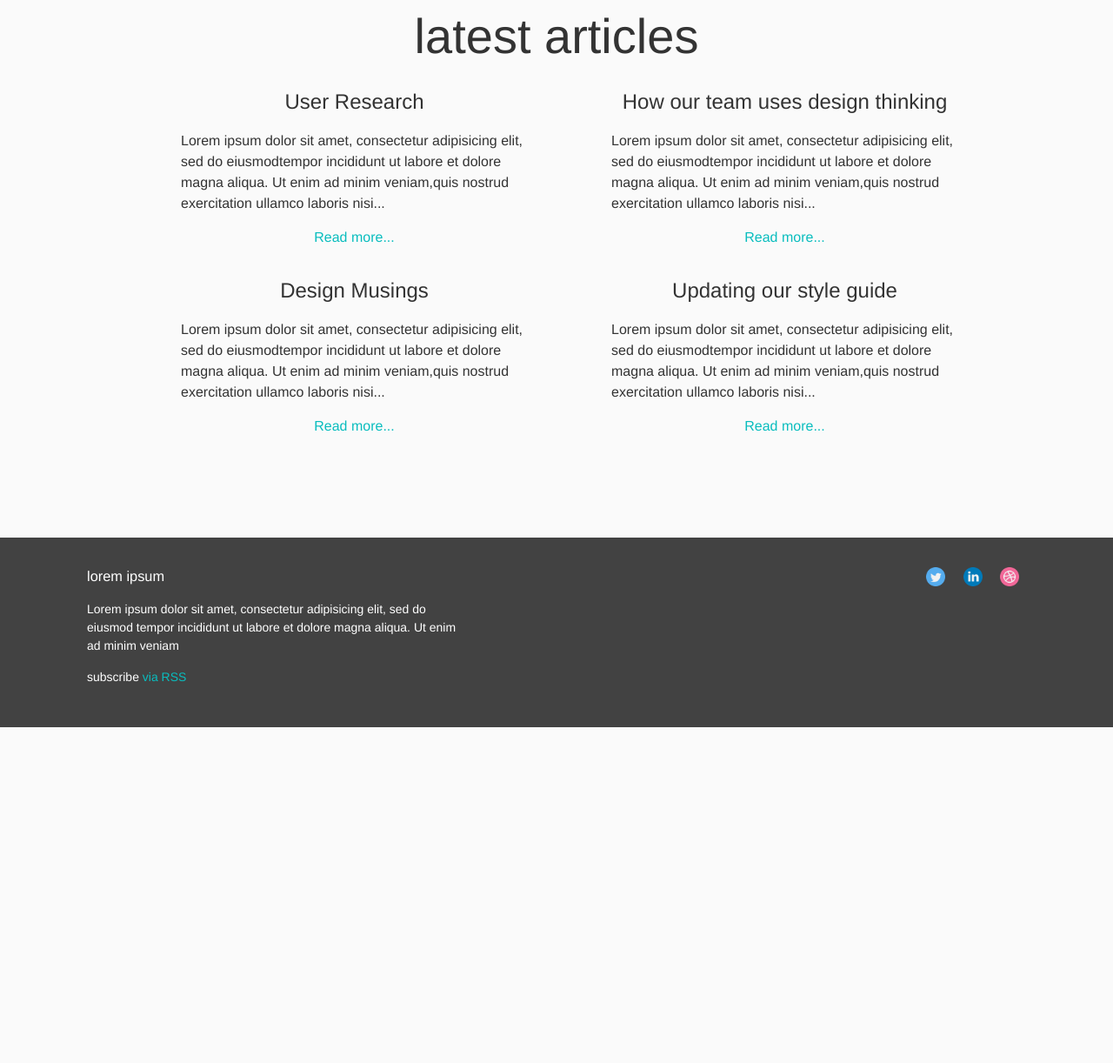
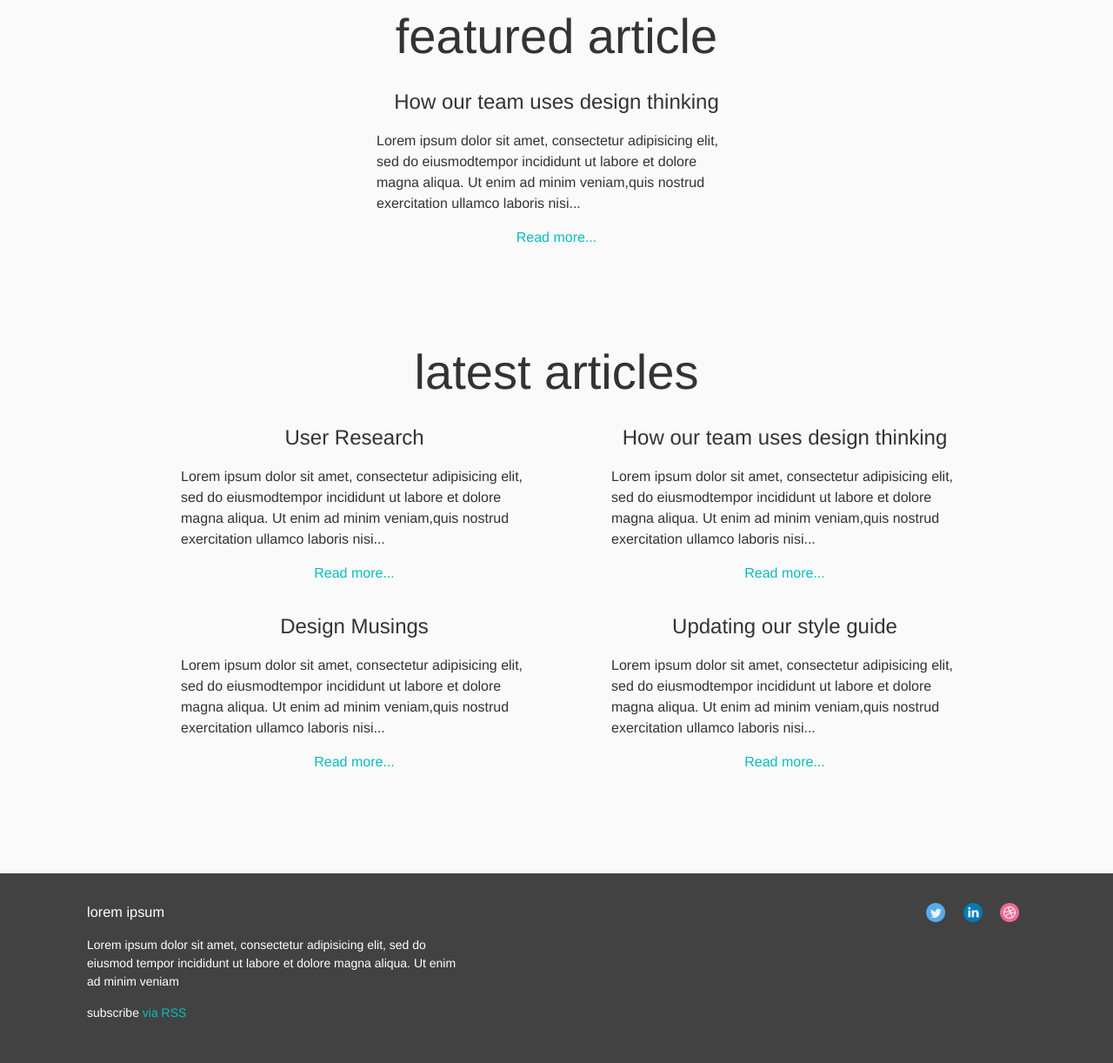
Before and after one commit to melissakaufmann-zz/mk-portfolio, a Jekyll site: the page built from index.md, in a window 1280 px wide. Shown: the part 360-1582 px from the top of the page at 87% size. Built offline with Jekyll 4.4.1, drawn with Linux system fonts in a browser that asks for light colours; before the commit the page ends 1196 px from its top, so only the background shows below that.

```diff
--- /dev/null
+++ b/_includes/post.html
@@ -0,0 +1,5 @@
+    <h2>{{ post.title }}</h2>
+              <p> {{ post.content | stip_html | strip_newlines | truncate: 200 }}</p>
+              <p class="post-read-more-link">
+                <a href="#">Read more...</a>
+              </p>
--- a/_layouts/home.html
+++ b/_layouts/home.html
@@ -5,6 +5,21 @@ layout: default
 <div class="home">
 
   <!-- section for featured post -->
+   <section class="site-sectiion site-section-last">
+    <div class="wrapper">
+      <h1>featured article</h1>
+      {% assign count = 0 %}
+        {% for post in site.posts reversed %}
+          {% if post.featured == true and count < 1 %}
+            <div class="post post-featured">
+              {% include post.html %}
+          {% endif %}
+        {% endfor %}
+
+      </div>
+    </div>
+  </section>
+
   <!-- section for featured projects -->
   <!-- section for latest articles -->
   <section class="site-sectiion site-section-last">
@@ -13,11 +28,7 @@ layout: default
       <ul class="post-list">
         {% for post in site.posts reversed %}
         <li class="post">
-          <h2>{{ post.title }}</h2>
-          <p> {{ post.content | stip_html | strip_newlines | truncate: 200 }}</p>
-          <p class="post-read-more-link">
-            <a href="#">Read more...</a>
-          </p>
+          {% include post.html %}
 
         </li>
         {% endfor %}
--- a/_posts/2017-01-02-welcome-to-jekyll.markdown
+++ b/_posts/2017-01-02-welcome-to-jekyll.markdown
@@ -3,6 +3,7 @@ layout: post
 title:  "Updating our style guide"
 date:   2017-01-02
 categories: branding
+tags: email
 ---
 
 
--- a/_sass/components/_post.scss
+++ b/_sass/components/_post.scss
@@ -16,3 +16,8 @@
 .post-read-more-link {
   text-align: center;
 }
+
+.post-featured {
+  float: none;
+  margin: 0 auto;
+}
```
Also changed, not shown: _posts/2016-12-15-user-research.md (+1 -0 lines), _posts/2016-12-18-design-thinking.md (+2 -0 lines), _posts/2016-12-21-design-musings.md (+1 -0 lines).
